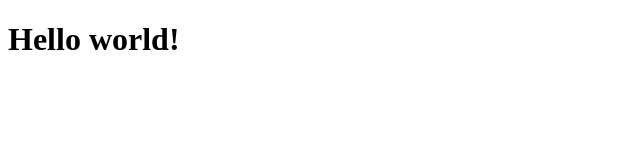
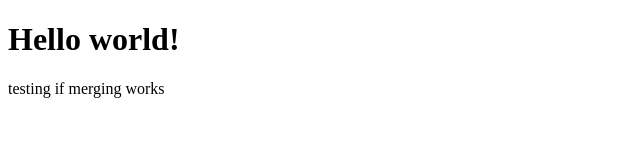
Before and after one commit to Ayoolavictor/hello-world, a plain HTML site: page index.html in a window 1280 px wide. Shown: the whole page, without its empty margins (0-640 px from the left). Drawn offline with Linux system fonts and the light colour scheme.

Commit message:
added changes to html

```diff
--- a/index.html
+++ b/index.html
@@ -8,6 +8,7 @@
     </head>
     <body>
         <h1>Hello world!</h1>
+        <p> testing if merging works</p>
 
 
     </body>
```
